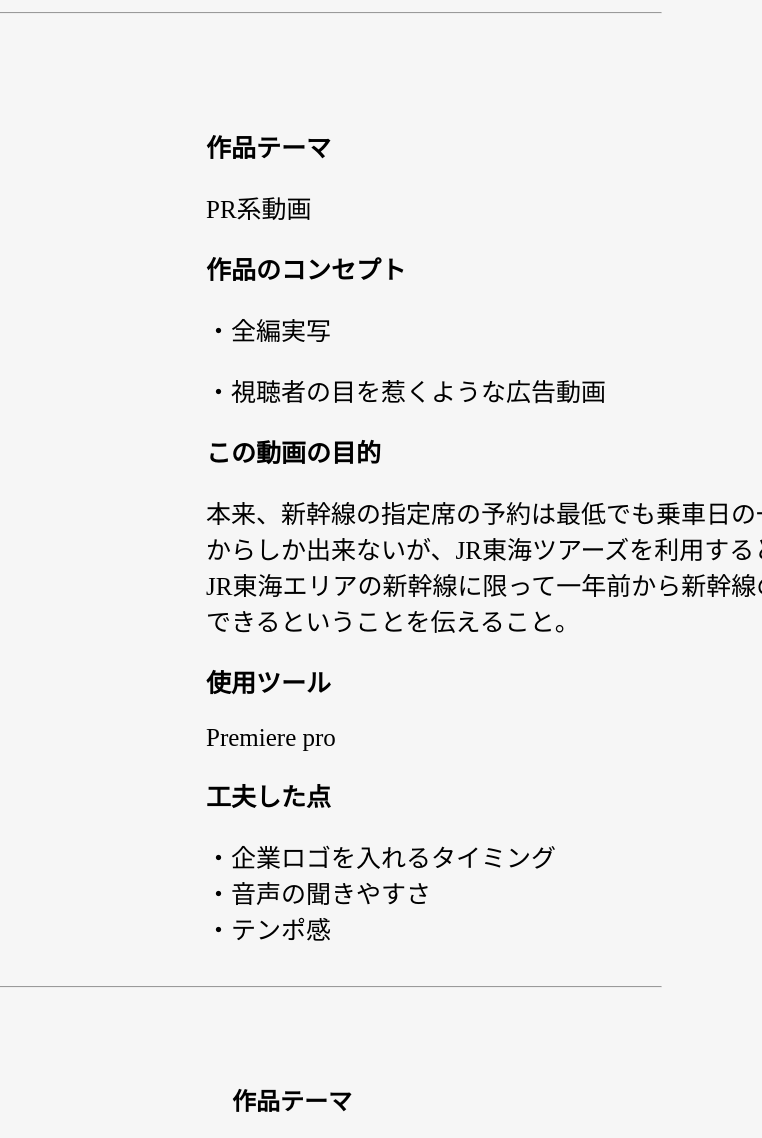
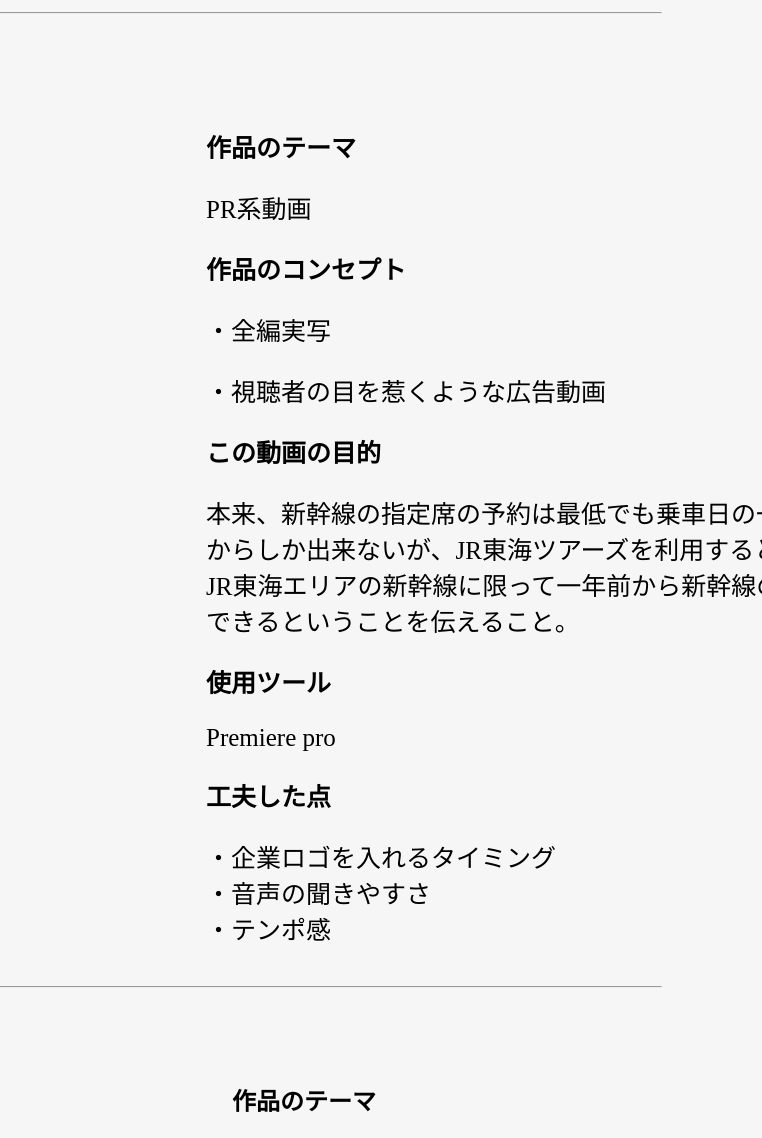
Before and after one commit to Number-t/MyPortFolio, a plain HTML site: page index.html in a window 1280 px wide. Shown: the part 1761-2899 px from the top of the page, 518-1280 px from the left. Drawn offline with Linux system fonts and the light colour scheme.

Commit message:
Update index.html

```diff
--- a/index.html
+++ b/index.html
@@ -108,7 +108,7 @@
         </div>
 
         <div class="紹介文1">
-            <b>作品テーマ</b>
+            <b>作品のテーマ</b>
             <br>
             <p>PR系動画</p>
             <b>作品のコンセプト</b>
@@ -143,7 +143,7 @@
         </div>
 
         <div class="紹介文2">
-            <b>作品テーマ</b>
+            <b>作品のテーマ</b>
             <br>
             <p>注意喚起用動画</p>
             <b>作品のコンセプト</b>
```
